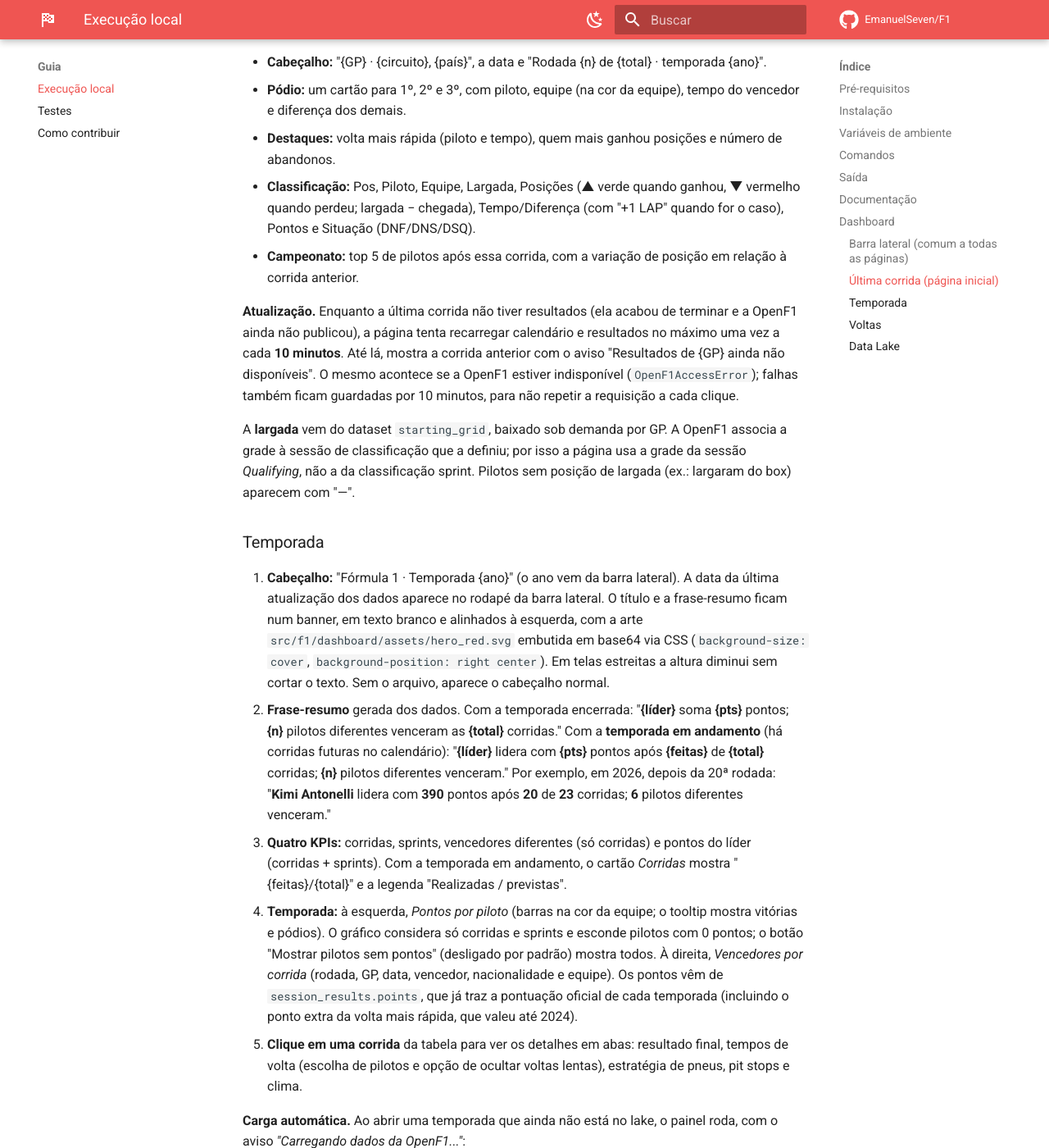
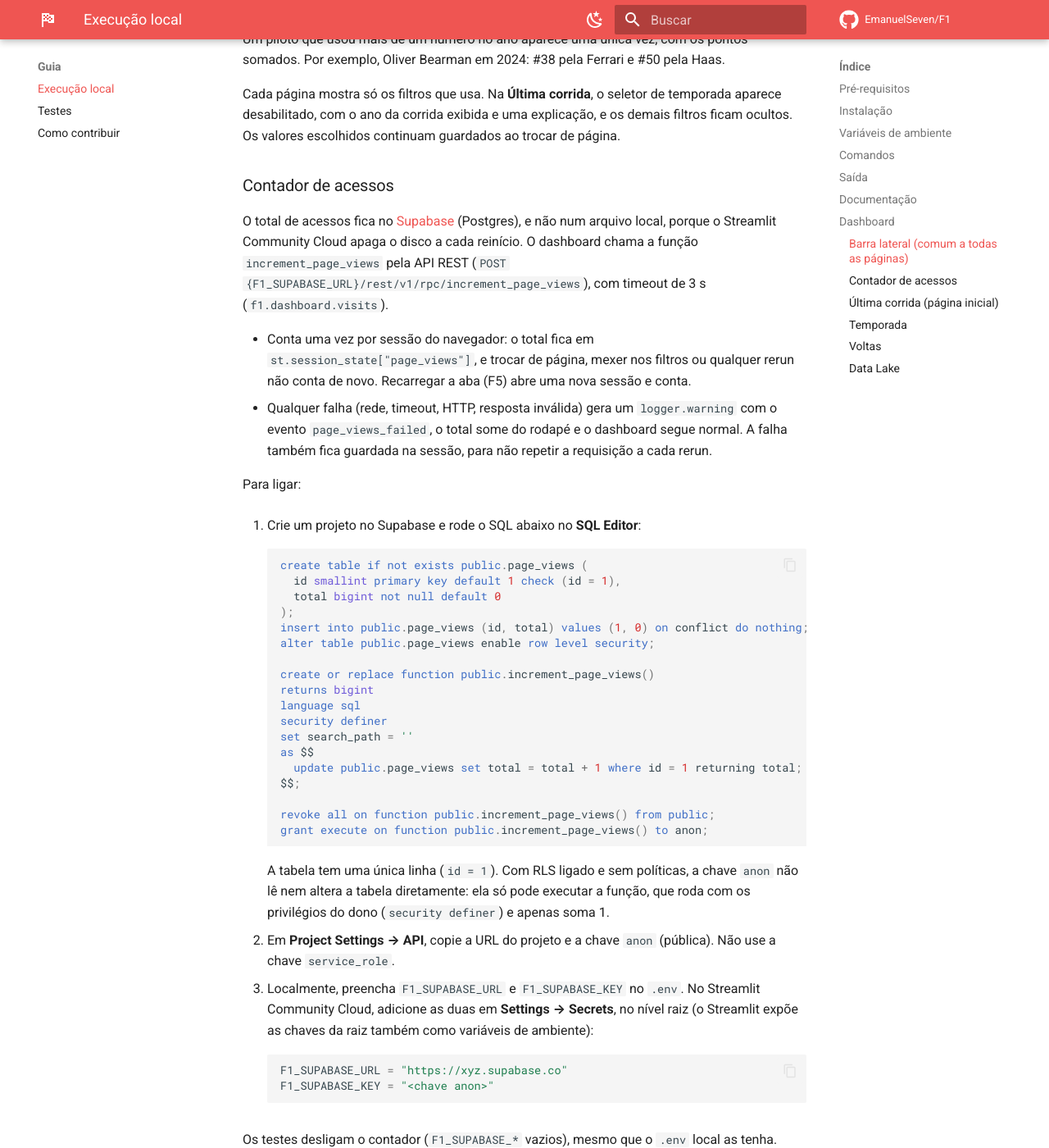
Before and after one commit to EmanuelSeven/F1, an MkDocs documentation site: the page built from docs/execucao-local.md, in a window 1280 px wide and 1400 px high, scrolled down 3729 px. Shown: the whole window at 82% size. Built offline with MkDocs 1.6.1 and Material for MkDocs 9.7.7, drawn with Linux system fonts in a browser that asks for light colours; comment, search, counter and statistics services are not loaded; some of the changed text lies outside the part shown.

Commit message:
docs: explica como configurar o contador de acessos no Supabase
Co-Authored-By: Claude Opus 5.5 <noreply@anthropic.com>

````diff
--- a/docs/execucao-local.md
+++ b/docs/execucao-local.md
@@ -28,6 +28,10 @@ Copie `.env.example` para `.env` e ajuste se precisar. Todas usam o prefixo `F1_
 | `F1_HTTP_MAX_RETRIES` | `5` | Novas tentativas em `429`/`5xx`/timeout |
 | `F1_REQUEST_INTERVAL_SECONDS` | `0.5` | Intervalo mínimo entre requisições |
 | `F1_MAX_REJECTION_RATE` | `0.05` | Taxa máxima de rejeição antes de falhar |
+| `F1_SUPABASE_URL` | vazio | URL do projeto Supabase do contador de acessos (ex.: `https://xyz.supabase.co`) |
+| `F1_SUPABASE_KEY` | vazio | Chave `anon` (pública) do projeto Supabase |
+
+Sem `F1_SUPABASE_URL` ou `F1_SUPABASE_KEY`, o contador de acessos do dashboard fica desligado (veja [Contador de acessos](#contador-de-acessos)).
 
 ## Comandos
 
@@ -108,11 +112,55 @@ Os filtros ficam em `st.session_state`, então continuam valendo ao trocar de p
 
 Nas páginas que usam o filtro, marcar Classificação ou Treino livre baixa sob demanda os resultados dessas sessões, junto com os tipos já carregados.
 
-No rodapé aparece "Dados: OpenF1 · última atualização {data}", com a data da ingestão mais recente no lake, no horário de Brasília (ex.: "08/11/2026 20:13 (Brasília)").
+No rodapé aparece "Dados: OpenF1 · última atualização {data}", com a data da ingestão mais recente no lake, no horário de Brasília (ex.: "08/11/2026 20:13 (Brasília)"). Com o contador de acessos ligado, o rodapé termina com o total, ex.: "· 👁️ 1.234 acessos".
 
 Um piloto que usou mais de um número no ano aparece uma única vez, com os pontos somados. Por exemplo, Oliver Bearman em 2024: #38 pela Ferrari e #50 pela Haas.
 
 Cada página mostra só os filtros que usa. Na **Última corrida**, o seletor de temporada aparece desabilitado, com o ano da corrida exibida e uma explicação, e os demais filtros ficam ocultos. Os valores escolhidos continuam guardados ao trocar de página.
+
+### Contador de acessos
+
+O total de acessos fica no [Supabase](https://supabase.com) (Postgres), e não num arquivo local, porque o Streamlit Community Cloud apaga o disco a cada reinício. O dashboard chama a função `increment_page_views` pela API REST (`POST {F1_SUPABASE_URL}/rest/v1/rpc/increment_page_views`), com timeout de 3 s (`f1.dashboard.visits`).
+
+- Conta uma vez por sessão do navegador: o total fica em `st.session_state["page_views"]`, e trocar de página, mexer nos filtros ou qualquer rerun não conta de novo. Recarregar a aba (F5) abre uma nova sessão e conta.
+- Qualquer falha (rede, timeout, HTTP, resposta inválida) gera um `logger.warning` com o evento `page_views_failed`, o total some do rodapé e o dashboard segue normal. A falha também fica guardada na sessão, para não repetir a requisição a cada rerun.
+
+Para ligar:
+
+1. Crie um projeto no Supabase e rode o SQL abaixo no **SQL Editor**:
+
+    ```sql
+    create table if not exists public.page_views (
+      id smallint primary key default 1 check (id = 1),
+      total bigint not null default 0
+    );
+    insert into public.page_views (id, total) values (1, 0) on conflict do nothing;
+    alter table public.page_views enable row level security;
+
+    create or replace function public.increment_page_views()
+    returns bigint
+    language sql
+    security definer
+    set search_path = ''
+    as $$
+      update public.page_views set total = total + 1 where id = 1 returning total;
+    $$;
+
+    revoke all on function public.increment_page_views() from public;
+    grant execute on function public.increment_page_views() to anon;
+    ```
+
+    A tabela tem uma única linha (`id = 1`). Com RLS ligado e sem políticas, a chave `anon` não lê nem altera a tabela diretamente: ela só pode executar a função, que roda com os privilégios do dono (`security definer`) e apenas soma 1.
+
+2. Em **Project Settings → API**, copie a URL do projeto e a chave `anon` (pública). Não use a chave `service_role`.
+3. Localmente, preencha `F1_SUPABASE_URL` e `F1_SUPABASE_KEY` no `.env`. No Streamlit Community Cloud, adicione as duas em **Settings → Secrets**, no nível raiz (o Streamlit expõe as chaves da raiz também como variáveis de ambiente):
+
+    ```toml
+    F1_SUPABASE_URL = "https://xyz.supabase.co"
+    F1_SUPABASE_KEY = "<chave anon>"
+    ```
+
+Os testes desligam o contador (`F1_SUPABASE_*` vazios), mesmo que o `.env` local as tenha.
 
 ### Última corrida (página inicial)
 
````
Also changed, not shown: docs/arquitetura.md (+1 -0 lines).
